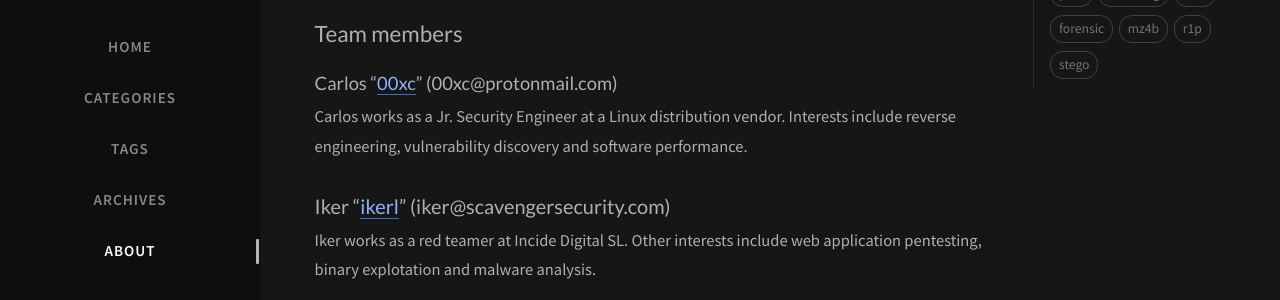
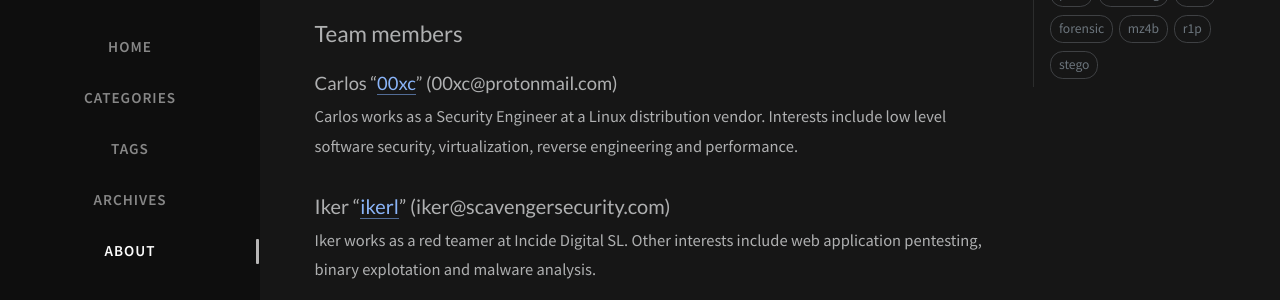
Before and after one commit to scavengersecurity/blog, a Jekyll site: the page built from _tabs/about.md, in a window 1280 px wide and 900 px high. Shown: the part 203-503 px from the top of the window. Built offline with Jekyll 4.4.1, drawn with Linux system fonts in a browser that asks for light colours; nearby versions of some CDN libraries; comment, search, counter and statistics services are not loaded.

Commit message:
Update bio

```diff
--- a/_tabs/about.md
+++ b/_tabs/about.md
@@ -9,7 +9,7 @@ Scavenger Security is a Spanish CTF team founded during November 2020.
 ## Team members ##
 
 #### Carlos "[00xc](/tags/00xc/)" (00xc@protonmail.com) ####
-Carlos works as a Jr. Security Engineer at a Linux distribution vendor. Interests include reverse engineering, vulnerability discovery and software performance.
+Carlos works as a Security Engineer at a Linux distribution vendor. Interests include low level software security, virtualization, reverse engineering and performance.
 
 ### Iker "[ikerl](/tags/ikerl/)" (iker@scavengersecurity.com) ####
 Iker works as a red teamer at Incide Digital SL. Other interests include web application pentesting, binary explotation and malware analysis.
```
